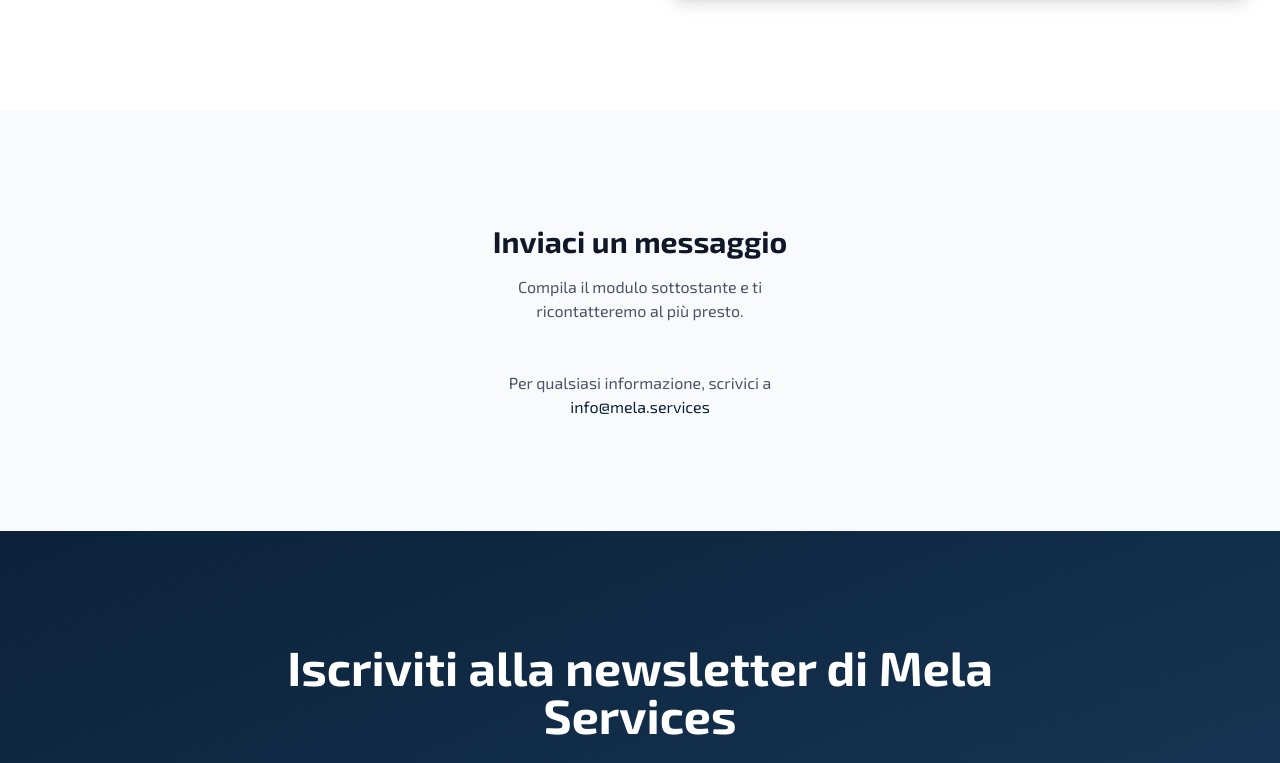
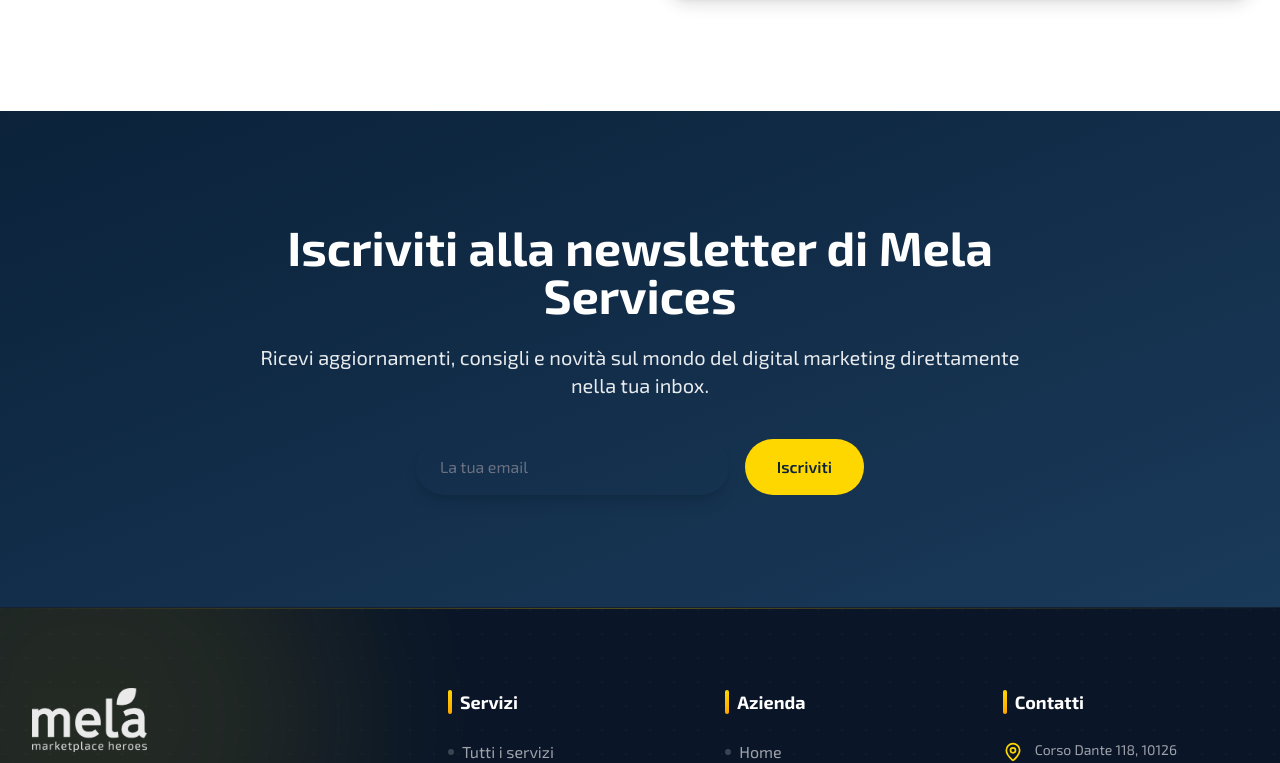
Before and after one commit to oddo99/Mela-vercel, a Next.js app: page /contatti in a window 1280 px wide. Shown: the part 1065-1828 px from the top of the page. Built offline with nearby package versions, Linux system fonts and the light colour scheme.

Commit message:
remove: Delete bottom contact section entirely

```diff
--- a/src/app/contatti/page.tsx
+++ b/src/app/contatti/page.tsx
@@ -120,22 +120,7 @@ export default function ContactPage() {
                     </div>
                 </Section>
 
-                {/* Contact Form Section */}
-                <Section className="bg-gray-50 py-20 lg:py-28">
-                    <div className="container mx-auto px-4 md:px-6 max-w-[400px]">
-                        <div className="mx-auto text-center mb-12">
-                            <h2 className="text-3xl font-bold text-gray-900 mb-4">Inviaci un messaggio</h2>
-                            <p className="text-gray-600">Compila il modulo sottostante e ti ricontatteremo al più presto.</p>
-                        </div>
 
-                        {/* Contact Form Removed */}
-                        <div className="mx-auto text-center">
-                            <p className="text-gray-600">
-                                Per qualsiasi informazione, scrivici a <a href="mailto:info@mela.services" className="text-primary hover:underline">info@mela.services</a>
-                            </p>
-                        </div>
-                    </div>
-                </Section>
 
                 {/* Newsletter Section */}
                 <Section className="bg-gradient-to-br from-[#0B223A] to-[#1a3a5a] py-20 text-white lg:py-28">
```
